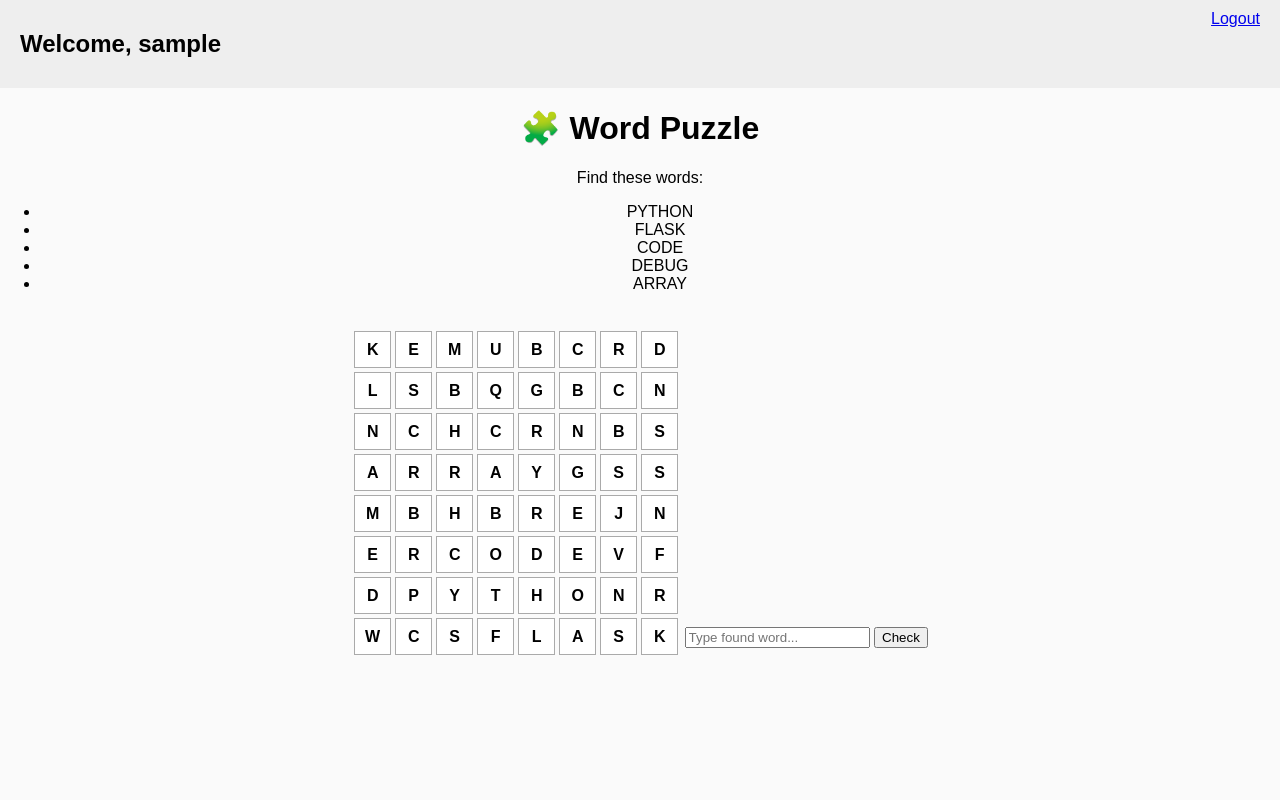
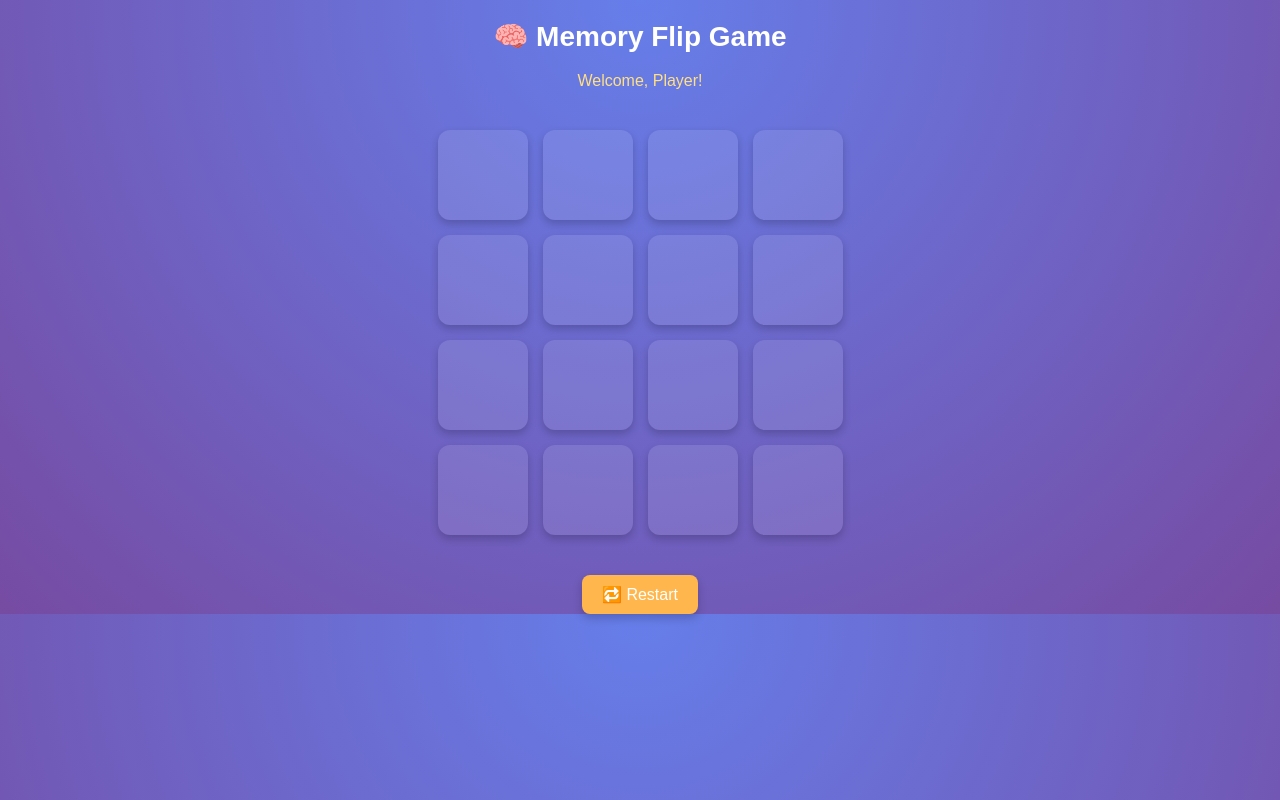
Before and after one commit to SparshithaMaithri/WordPuzzleGame, a Flask app: page / in a window 1280 px wide. Run offline with Flask 3, Linux system fonts and the light colour scheme; the visitor is signed in with stand-in values (Sample User, id 1).

Commit message:
Revamp puzzle.html for Memory Flip Game

```diff
--- a/templates/puzzle.html
+++ b/templates/puzzle.html
@@ -1,52 +1,81 @@
 <!DOCTYPE html>
-<html>
+<html lang="en">
 <head>
-    <title>Word Puzzle Game</title>
-    <link rel="stylesheet" href="{{ url_for('static', filename='style.css') }}">
+  <meta charset="UTF-8">
+  <title>Memory Flip Game</title>
+  <style>
+    *{box-sizing:border-box;font-family:'Poppins',sans-serif;}
+    body{
+      background:radial-gradient(circle at top,#667eea,#764ba2);
+      color:white; text-align:center; margin:0; padding:0;
+    }
+    h1{margin-top:20px;font-size:28px;}
+    #username-display{color:#ffe082;margin-bottom:10px;}
+    #board{
+      display:grid; grid-template-columns:repeat(4,90px); gap:15px;
+      justify-content:center; margin:40px auto;
+    }
+    .card{
+      width:90px;height:90px; background:rgba(255,255,255,0.1);
+      border-radius:12px; display:flex; align-items:center; justify-content:center;
+      font-size:35px; cursor:pointer; transition:transform 0.3s,background 0.3s;
+      box-shadow:0 4px 8px rgba(0,0,0,0.2);
+    }
+    .card.flipped{
+      background:rgba(255,255,255,0.8); color:#333; transform:scale(1.1);
+    }
+    #reset{
+      background:#ffb74d; color:white; padding:10px 20px; border:none;
+      border-radius:8px; cursor:pointer; font-size:16px;
+      box-shadow:0 4px 10px rgba(0,0,0,0.2);
+    }
+    #reset:hover{background:#ff9800;}
+  </style>
 </head>
-<body class="puzzle-page">
-    <div class="top-bar">
-        <h2>Welcome, {{ user }}</h2>
-        <a href="{{ url_for('logout') }}">Logout</a>
-    </div>
+<body>
+  <h1>🧠 Memory Flip Game</h1>
+  <div id="username-display"></div>
+  <div id="board"></div>
+  <button id="reset" onclick="startGame()">🔁 Restart</button>
 
-    <h1>🧩 Word Puzzle</h1>
-    <p>Find these words:</p>
-    <ul id="word-list">
-        {% for w in words %}
-        <li>{{ w }}</li>
-        {% endfor %}
-    </ul>
+  <script>
+    const emojis=['🍎','🍌','🍇','🍓','🍒','🥝','🍍','🍉'];
+    let cards,flipped=[],matched=0;
 
-    <div id="grid">
-        {% for row in grid %}
-        <div class="row">
-            {% for letter in row %}
-            <span class="cell">{{ letter }}</span>
-            {% endfor %}
-        </div>
-        {% endfor %}
-    </div>
+    // show username
+    const user=sessionStorage.getItem("username")||"Player";
+    document.getElementById('username-display').innerText=`Welcome, ${user}!`;
 
-    <input id="wordInput" placeholder="Type found word..." />
-    <button onclick="checkWord()">Check</button>
-    <p id="result"></p>
+    function startGame(){
+      const board=document.getElementById('board');
+      board.innerHTML='';
+      matched=0;
+      cards=[...emojis,...emojis].sort(()=>Math.random()-0.5);
+      cards.forEach(e=>{
+        const c=document.createElement('div');
+        c.className='card'; c.dataset.value=e;
+        c.onclick=()=>flip(c);
+        board.appendChild(c);
+      });
+    }
 
-    <script>
-        function checkWord() {
-            const word = document.getElementById('wordInput').value.trim().toUpperCase();
-            fetch('/check_word', {
-                method: 'POST',
-                headers: {'Content-Type': 'application/json'},
-                body: JSON.stringify({word})
-            })
-            .then(res => res.json())
-            .then(data => {
-                const result = document.getElementById('result');
-                if(data.found) result.textContent = "✅ Correct!";
-                else result.textContent = "❌ Not in list.";
-            });
+    function flip(c){
+      if(c.classList.contains('flipped')||flipped.length===2)return;
+      c.classList.add('flipped'); c.textContent=c.dataset.value; flipped.push(c);
+
+      if(flipped.length===2){
+        if(flipped[0].dataset.value===flipped[1].dataset.value){
+          matched+=2; flipped=[];
+          if(matched===cards.length)setTimeout(()=>alert("🎉 You Won, "+user+"!"),400);
+        } else {
+          setTimeout(()=>{
+            flipped.forEach(x=>{x.classList.remove('flipped');x.textContent='';});
+            flipped=[];
+          },800);
         }
-    </script>
+      }
+    }
+    startGame();
+  </script>
 </body>
 </html>
```
